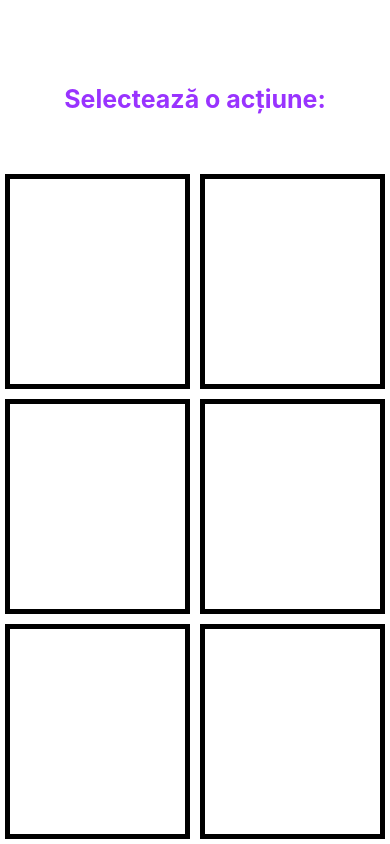
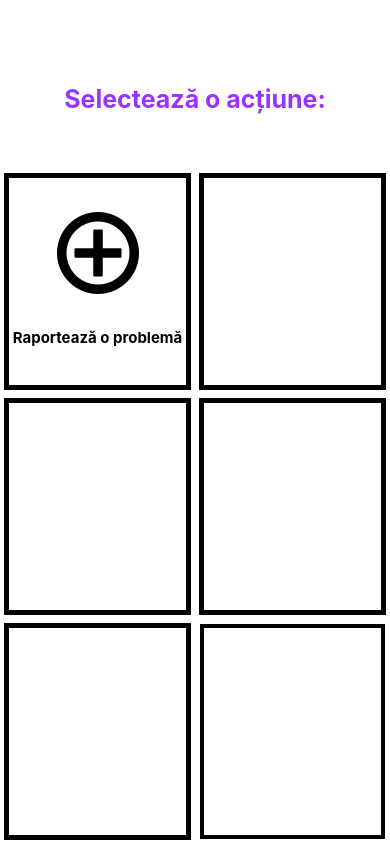
Before and after one commit to ralucaciulpan/CommuniTIM, a React Native app in the folder CommunitimUI/: screen /screen_action in a window 390 px wide. Built offline with nearby package versions, Linux system fonts and the light colour scheme.

Commit message:
added report a problem button -actionPage

```diff
--- a/CommunitimUI/src/screens/ActionPage.js
+++ b/CommunitimUI/src/screens/ActionPage.js
@@ -12,7 +12,11 @@ export default function ActionPage(){
             <View style={styles.body}>
                 <View style={styles.div1}>
                     <View style={styles.div1button1}>
-
+                        <Image
+                            style={styles.plus}
+                            source={require('../utils/plusSign.png')}
+                        />
+                        <Text style={styles.plusText}>Raportează o problemă</Text>
                     </View>
 
                     <View style={styles.div1button2}>
@@ -55,7 +59,7 @@ const styles = StyleSheet.create({
     div1:{
         flex:2,
         flexDirection:"row",
-        backgroundColor:"#fff"
+        backgroundColor:"#fff",
     },
     div2:{
         flex:2,
@@ -70,45 +74,47 @@ const styles = StyleSheet.create({
         flex:1,
         backgroundColor:"#fff",
         borderWidth:5,
-        margin:5
+        margin:4,
+        alignItems:'center'
     },
     div1button2:{
         flex:1,
         backgroundColor:"#fff",
         borderWidth:5,
-        margin:5
+        margin:4
     },
     div2button1:{
         flex:1,
         backgroundColor:"#fff",
         borderWidth:5,
-        margin:5
+        margin:4
     },
     div2button2:{
         flex:1,
         backgroundColor:"#fff",
         borderWidth:5,
-        margin:5
+        margin:4
     },
     div3button1:{
         flex:1,
         backgroundColor:"#fff",
         borderWidth:5,
-        margin:5
+        margin:4
     },
     div3button2:{
         flex:1,
         backgroundColor:"#fff",
-        borderWidth:5,
+        borderWidth:4,
         margin:5
     },
     plus:{
         resizeMode:'stretch',
+        marginTop:25
     },
     plusText:{
         fontWeight:'bold',
         fontSize:15,
-        marginBottom:25,
+        marginTop:25,
         alignSelf:'center'
     }
 })
```
